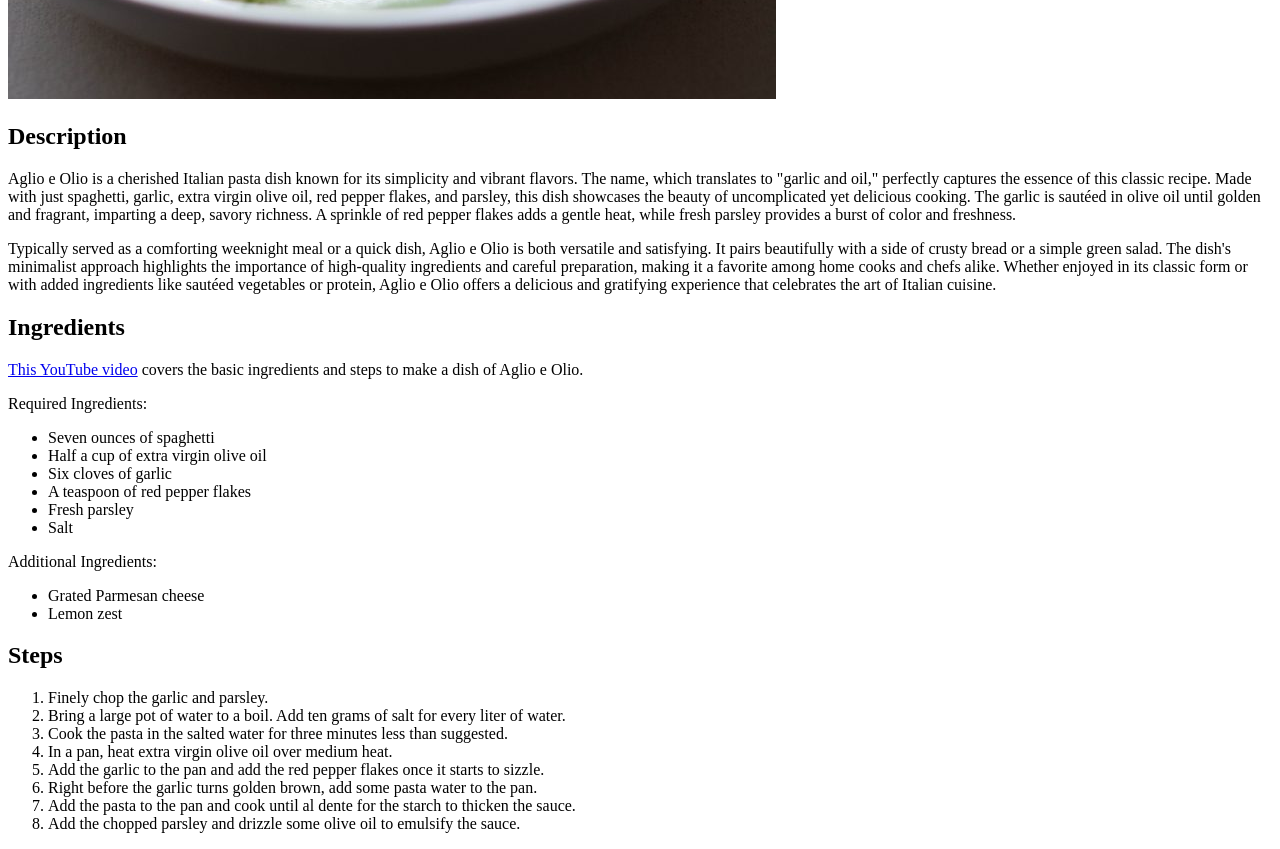
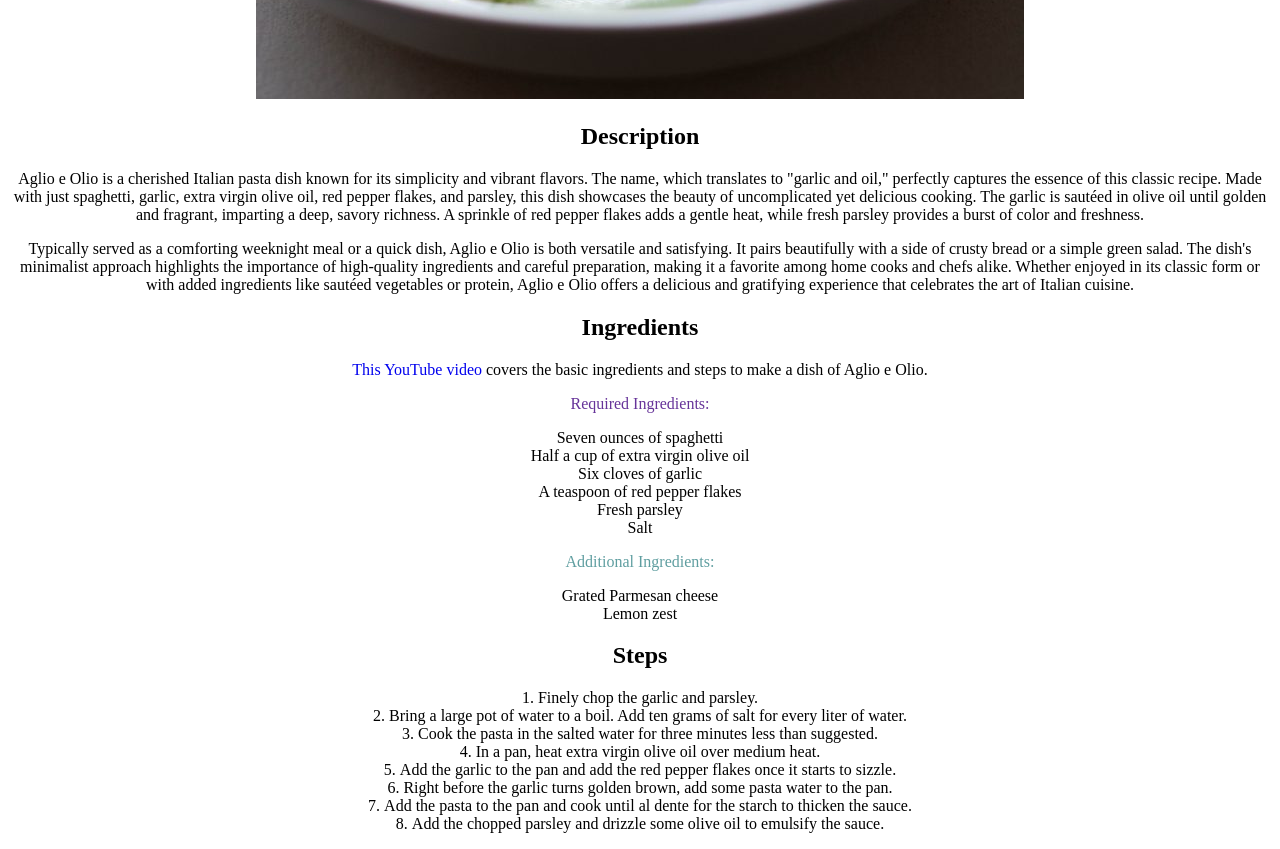
Before and after one commit to jmnjung/odin-recipes, a plain HTML site: page recipes/aglio-olio.html in a window 1280 px wide. Shown: the part 941-1790 px from the top of the page. Drawn offline with Linux system fonts and the light colour scheme.

Commit message:
Add CSS for styling

```diff
--- a/recipes/aglio-olio.html
+++ b/recipes/aglio-olio.html
@@ -3,6 +3,7 @@
   <head>
     <meta charset="utf-8">
     <title>Aglio e Olio Recipe</title>
+    <link rel="stylesheet" href="../style.css">
   </head>
 
   <body>
@@ -34,7 +35,7 @@
       ingredients and steps to make a dish of Aglio e Olio.
     </p>
 
-    <p>Required Ingredients:</p>
+    <p class="main-ingredients">Required Ingredients:</p>
     <ul>
       <li>Seven ounces of spaghetti</li>
       <li>Half a cup of extra virgin olive oil</li>
@@ -44,7 +45,7 @@
       <li>Salt</li>
     </ul>
 
-    <p>Additional Ingredients:</p>
+    <p class="additional-ingredients">Additional Ingredients:</p>
     <ul>
       <li>Grated Parmesan cheese</li>
       <li>Lemon zest</li>
--- /dev/null
+++ b/style.css
@@ -0,0 +1,30 @@
+body {
+  font-family: Papyrus, "Times New Roman", sans-serif;
+  text-align: center;
+}
+
+ul,
+ol {
+  margin: 0;
+  padding: 0;
+}
+
+ul {
+  list-style-type: none;
+}
+
+ol {
+  list-style-position: inside;
+}
+
+a {
+  text-decoration: none;
+}
+
+p.additional-ingredients {
+  color: cadetblue;
+}
+
+p.main-ingredients {
+  color: rebeccapurple;
+}
```
Also changed, not shown: index.html (+1 -0 lines), recipes/bulgogi.html (+3 -2 lines), recipes/salmon-steak.html (+1 -0 lines).
